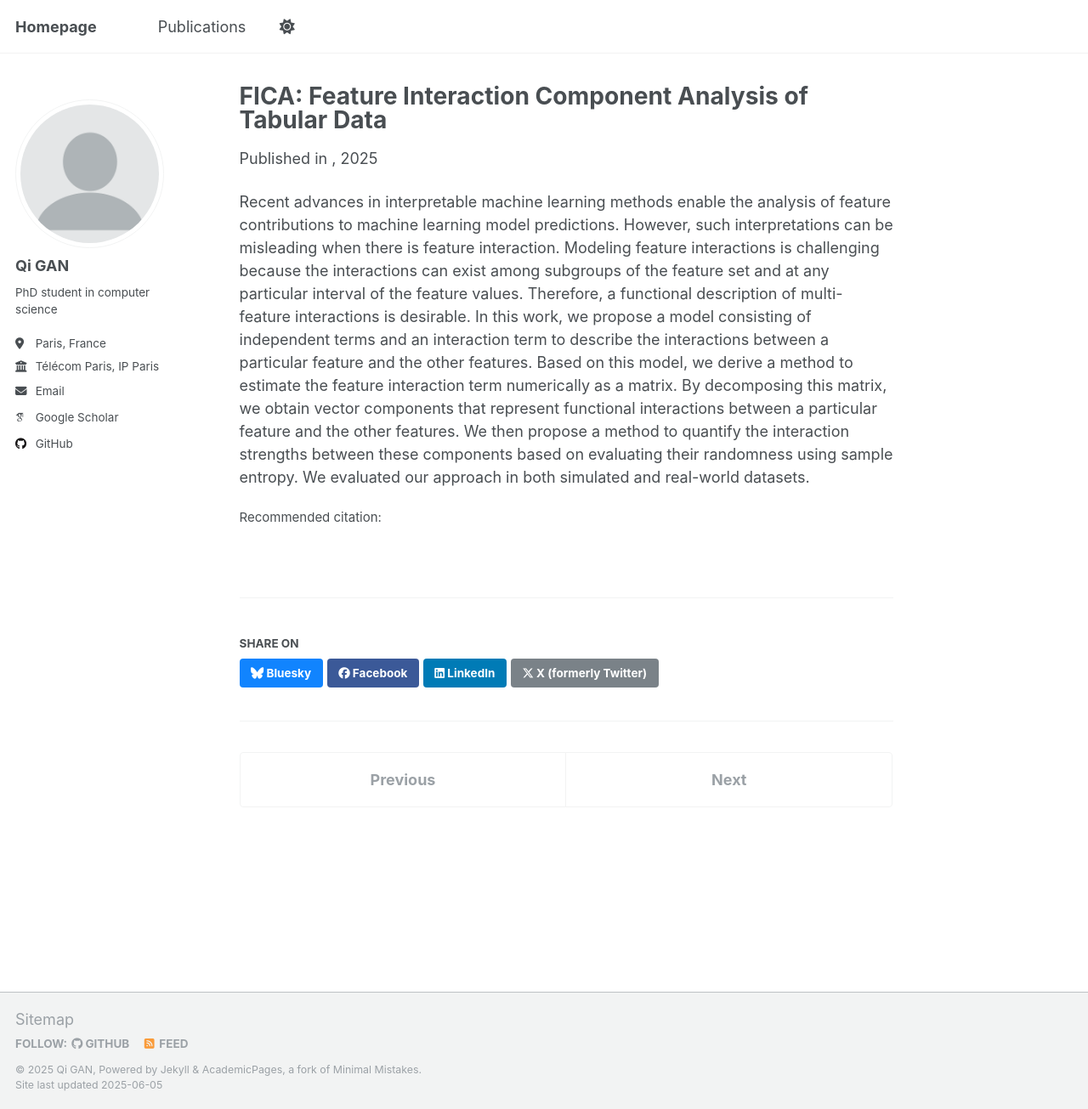
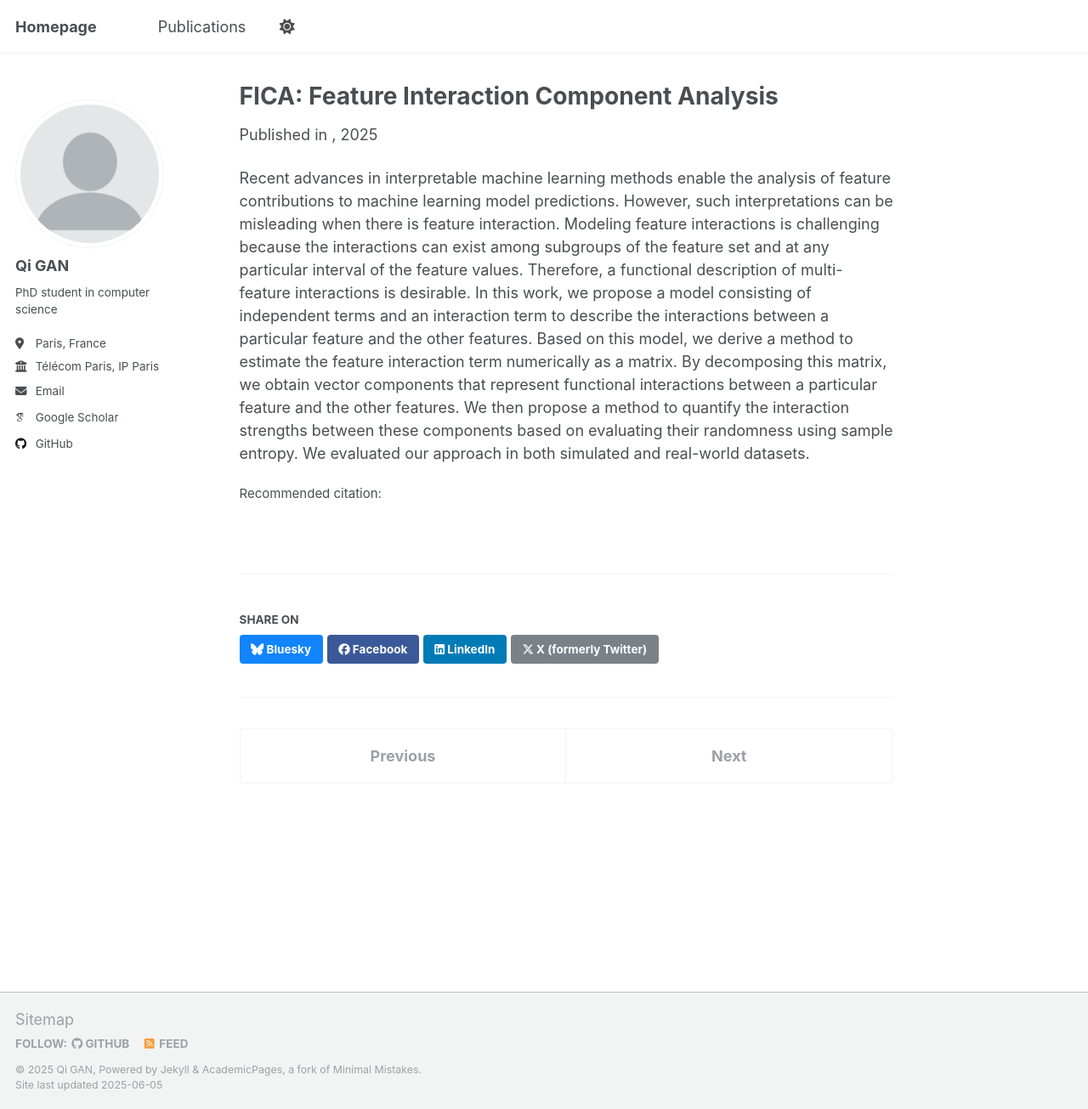
Before and after one commit to QGAN2019/qigan.github.io, a Jekyll site: the page built from _publications/2025-03-XAI-feature-interaction.md, in a window 1280 px wide and 1305 px high. Shown: the whole window at 85% size. Built offline with Jekyll 4.4.1, drawn with Linux system fonts in a browser that asks for light colours; some web fonts are replaced.

Commit message:
Update 2025-03-XAI-feature-interaction.md

```diff
--- a/_publications/2025-03-XAI-feature-interaction.md
+++ b/_publications/2025-03-XAI-feature-interaction.md
@@ -1,5 +1,5 @@
 ---
-title: "FICA: Feature Interaction Component Analysis of Tabular Data"
+title: "FICA: Feature Interaction Component Analysis"
 collection: publications
 category: conferences
 permalink: /publication/2025-03-XAI-feature-interaction
```
